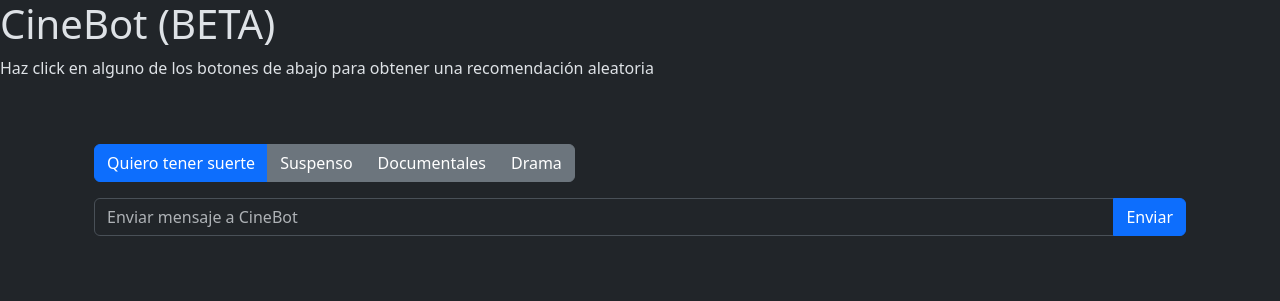
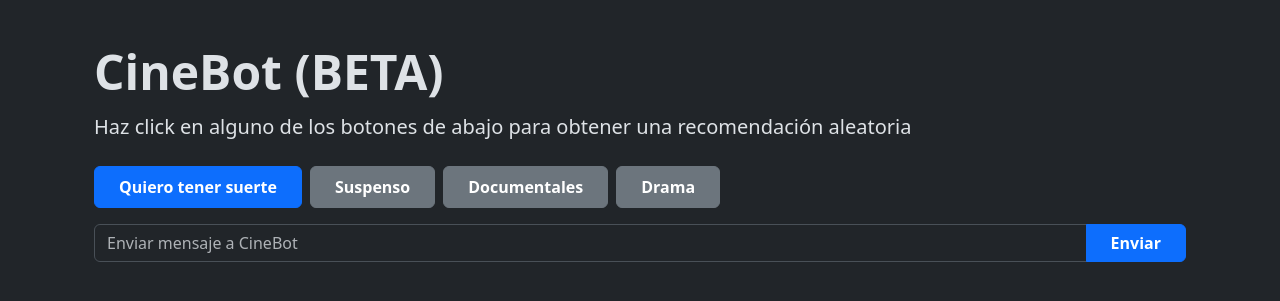
Before and after one commit to crgonzalezf/Tarea1, a Flask app: template templates/chat.html in a window 1280 px wide. Shown: the top 301 px of the page. Run offline with Flask 3, Linux system fonts and the light colour scheme; the template is opened without the code that fills it, so the values that code supplies are empty; parts of the project's set-up code (start-up, migrations or seed data) failed here and were passed over; some libraries are stand-ins or nearby versions.

Commit message:
Update chat.html

```diff
--- a/templates/chat.html
+++ b/templates/chat.html
@@ -5,43 +5,50 @@
 {% endblock %}
 
 {% block content %}
-    <h1>CineBot (BETA)</h1>
-    <p>Haz click en alguno de los botones de abajo para obtener una recomendación aleatoria</p>
     <div class="container col-xxl-8 px-4 py-5">
+        <h1 class="display-5 fw-bold lh-1 mb-3">CineBot (BETA)</h1>
+        <p class="lead">Haz click en alguno de los botones de abajo para obtener una recomendación aleatoria</p>
+
+        <div class="chat-container">
             {% for message in messages %}
                 {% if message.author == 'assistant' %}
                     <div class="d-flex flex-row justify-content-start mb-4">
-                    <img class="bg-white" src="{{ url_for('static', filename='muby.png') }}" alt="avatar 1" style="width: 45px; height: 100%;">
-                    <div class="p-3 ms-3" style="border-radius: 15px; background-color: rgba(192, 80, 192,.2);">
-                        <p class="small mb-0">{{message.content}}</p>
+                        <img class="rounded-circle" src="{{ url_for('static', filename='muby.png') }}" alt="avatar 1" style="width: 50px; height: 50px;">
+                        <div class="p-3 ms-3" style="border-radius: 15px; background-color: rgba(57, 192, 237, .2);">
+                            <p class="small mb-0 text-dark">{{ message.content }}</p>
                         </div>
                     </div>
                 {% else %}
                     <div class="d-flex flex-row justify-content-end mb-4">
-                    <div class="p-3 me-3 border bg-body-tertiary" style="border-radius: 15px;">
-                        <p class="small mb-0">{{message.content}}</p>
+                        <div class="p-3 me-3" style="border-radius: 15px; background-color: rgba(0, 123, 255, .2);">
+                            <p class="small mb-0 text-dark">{{ message.content }}</p>
                         </div>
                     </div>
                 {% endif %}
             {% endfor %}
-
-       <form method="POST">
-            <div class="input-group mb-3">
-                <input type="submit" name="intent" value="Quiero tener suerte" class="btn btn-primary"/>
-                <input type="submit" name="intent" value="Suspenso" class="btn btn-secondary"/>
-                <input type="submit" name="intent" value="Documentales" class="btn btn-secondary"/>
-                <input type="submit" name="intent" value="Drama" class="btn btn-secondary"/>
         </div>
 
-           <form method="POST">
-             <div class="input-group mb-3"">
-                <input name="message" required="required" class="form-control" placeholder="Enviar mensaje a CineBot" aria-label="Tu mensaje" aria-describedby="send-message"/>
-                <input type="submit" class="btn btn-primary" id="send-message" name="intent" value="Enviar"/>
+        <form method="POST" class="mt-4">
+            <div class="d-flex flex-wrap gap-2">
+                <input type="submit" name="intent" value="Quiero tener suerte" class="btn btn-primary px-4 py-2 fw-bold"/>
+                <input type="submit" name="intent" value="Suspenso" class="btn btn-secondary px-4 py-2 fw-bold"/>
+                <input type="submit" name="intent" value="Documentales" class="btn btn-secondary px-4 py-2 fw-bold"/>
+                <input type="submit" name="intent" value="Drama" class="btn btn-secondary px-4 py-2 fw-bold"/>
             </div>
         </form>
+
+        <form method="POST" class="mt-3">
+            <div class="input-group">
+                <input name="message" required class="form-control" placeholder="Enviar mensaje a CineBot" aria-label="Tu mensaje" aria-describedby="send-message">
+                <button type="submit" class="btn btn-primary fw-bold px-4" name="intent" value="Enviar">Enviar</button>
+            </div>
+        </form>
+
         {% if recommendation %}
-            <h2>Recomendación</h2>
-            <p>{{ recommendation }}</p>
+            <div class="mt-4 p-3 bg-light rounded shadow-sm">
+                <h2 class="fw-bold text-primary">Recomendación</h2>
+                <p class="text-dark">{{ recommendation }}</p>
+            </div>
         {% endif %}
-
+    </div>
 {% endblock %}
```
Lines whose indentation alone changed are shown as unchanged.
